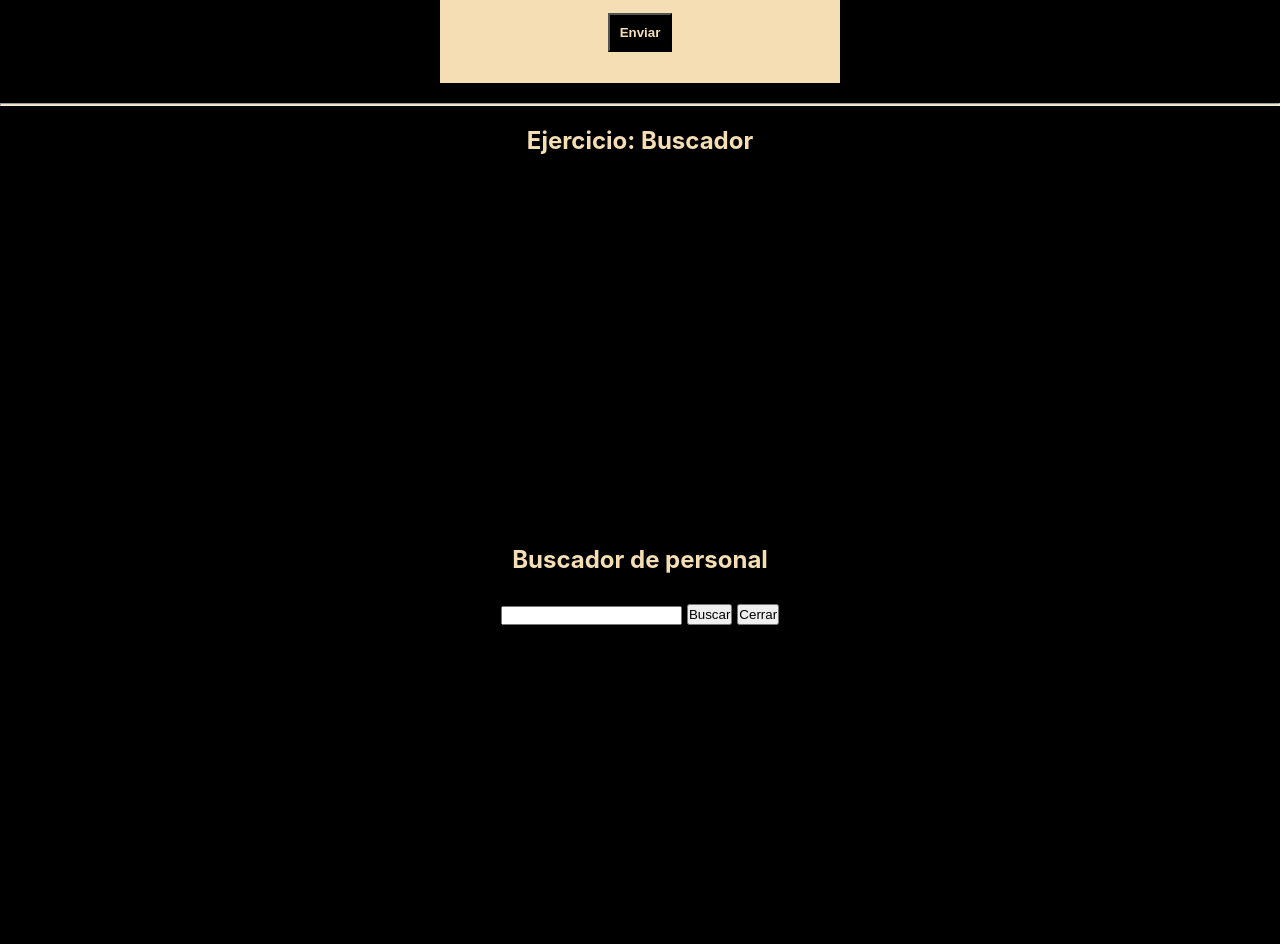
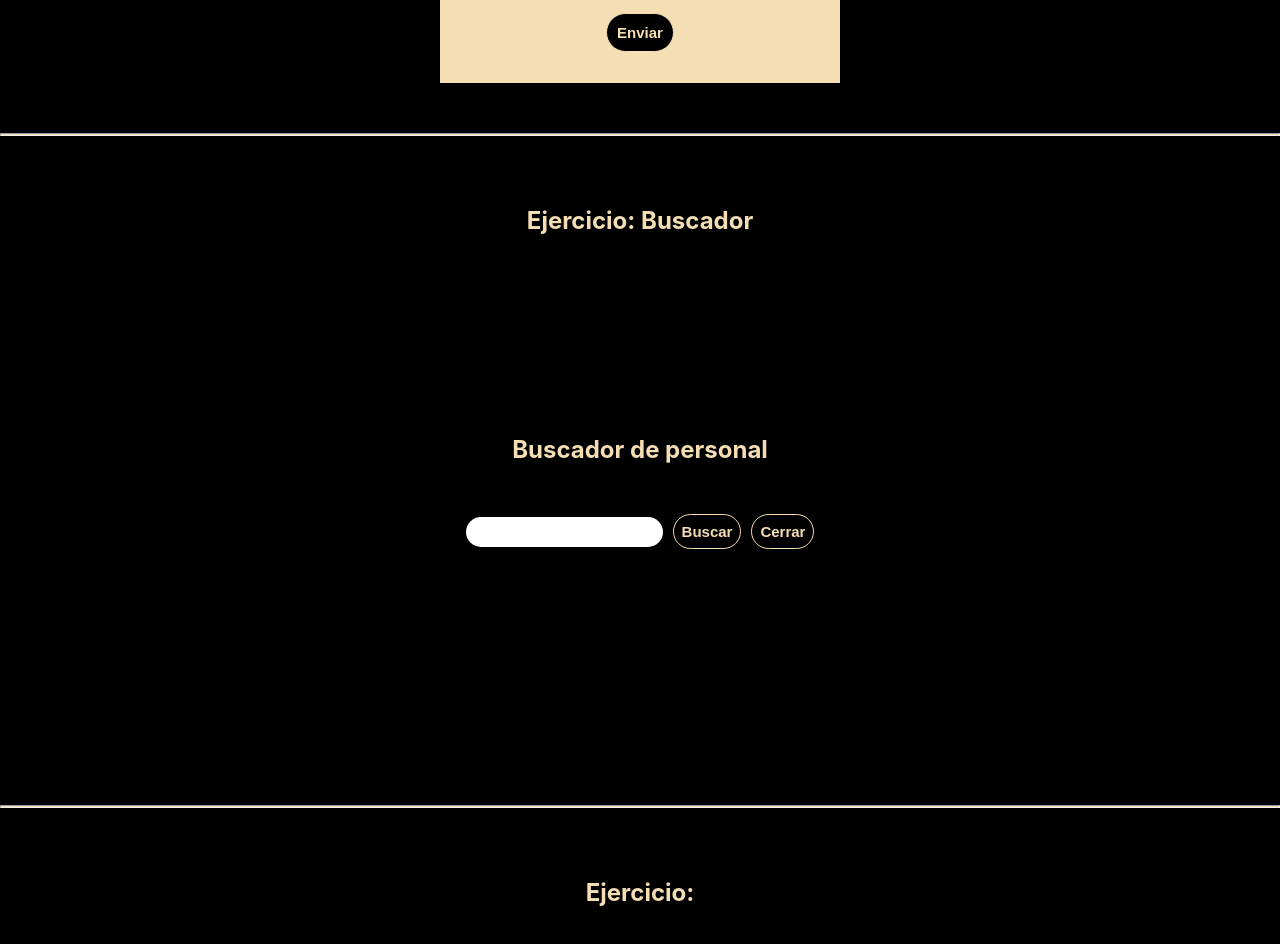
Before and after one commit to dafnemus/ReactDesdeCero, a React (Create React App) app in the folder login-udemy/: page / in a window 1280 px wide. Shown: the part 306-1250 px from the top of the page. After the commit the page ends 1213 px from the top, so only its background shows below. Built offline with nearby package versions, Linux system fonts and the light colour scheme.

Commit message:
agrego estilos para el buscador en modo abierto y cerrado

```diff
--- a/login-udemy/package.json
+++ b/login-udemy/package.json
@@ -8,7 +8,7 @@
     "@testing-library/user-event": "^12.8.3",
     "react": "^17.0.2",
     "react-dom": "^17.0.2",
-    "react-scripts": "4.0.3",
+    "react-scripts": "^5.0.0",
     "web-vitals": "^1.1.2"
   },
   "scripts": {
--- a/login-udemy/src/App.css
+++ b/login-udemy/src/App.css
@@ -8,10 +8,10 @@
 .divider {
   height: 3px;
   background-color: wheat;
-  margin: 20px 0;
+  margin: 50px 0 70px;
 }
 
 .title {
   color: wheat;
-  margin: 20px;
+  margin: 20px 0;
 }
--- a/login-udemy/src/App.js
+++ b/login-udemy/src/App.js
@@ -10,6 +10,8 @@ function App() {
       <hr className='divider' />
       <h2 className='title'>Ejercicio: Buscador</h2>
       <Search />
+      <hr className='divider' />
+      <h2 className='title'>Ejercicio: </h2>
     </div>
   );
 }
--- a/login-udemy/src/ejercicios/search/components/SearchBox/style.css
+++ b/login-udemy/src/ejercicios/search/components/SearchBox/style.css
@@ -2,12 +2,37 @@
   display: flex;
   flex-direction: column;
   align-items: center;
-  gap: 10px;
+  gap: 30px;
+  padding: 10px;
+  height: 20px;
   width: 100%;
 }
 
 .search-box-buttons {
   display: flex;
   flex-direction: row;
-  gap: 5px;
+  align-items: center;
+  gap: 10px;
 }
+
+.search-box-input {
+  padding: 10px;
+  height: 30px;
+  border-radius: 20px;
+  border: none;
+}
+
+button {
+  color: wheat;
+  background-color: black;
+  padding: 8px;
+  font-size: 15px;
+  border-radius: 20px;
+  border: 1px solid wheat;
+  font-weight: bold;
+}
+
+button:hover, button:focus {
+  color: black;
+  background-color: wheat;
+}
--- a/login-udemy/src/ejercicios/search/index.js
+++ b/login-udemy/src/ejercicios/search/index.js
@@ -4,10 +4,15 @@ import "./style.css";
 
 export default function Search() {
   const [isAtop, setIsAtTop] = useState(false);
-  const handleSearchClick = () => {};
-  const handleCloseClick = () => {};
+  const handleSearchClick = () => {
+    setIsAtTop(true);
+  };
+  const handleCloseClick = () => {
+    setIsAtTop(false);
+  };
+
   return (
-    <div className="search">
+    <div className={`search ${isAtop ? "searchTop" : "searchCenter"}`}>
       <SearchBox onSearch={handleSearchClick} onClose={handleCloseClick} />
     </div>
   );
--- a/login-udemy/src/ejercicios/search/style.css
+++ b/login-udemy/src/ejercicios/search/style.css
@@ -1,7 +1,12 @@
 .search {
-  height: 100vh;
-  display: flex;
-  justify-content: center;
-  align-items: center;
-  width: 100%;
+  height: 500px;
+  position: relative;
 }
+
+.searchCenter {
+  top: 150px;
+}
+
+.searchTop {
+  top: 0;
+}
```
Also changed, not shown: 1 other file (tests, documents, lock files or other folders).
